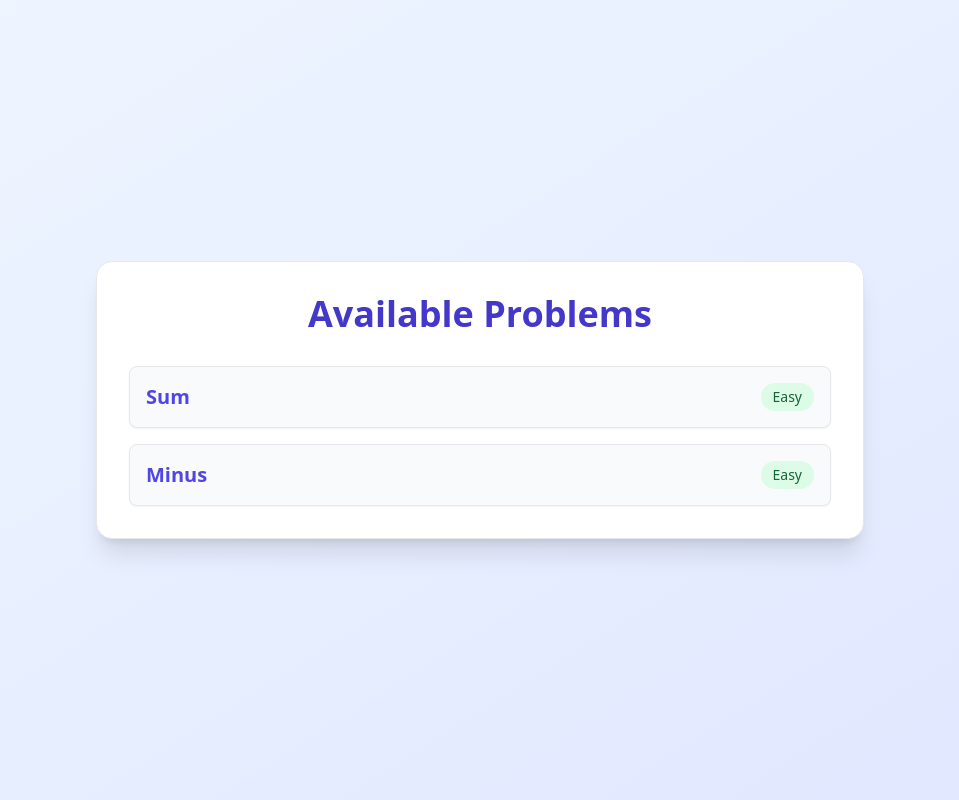
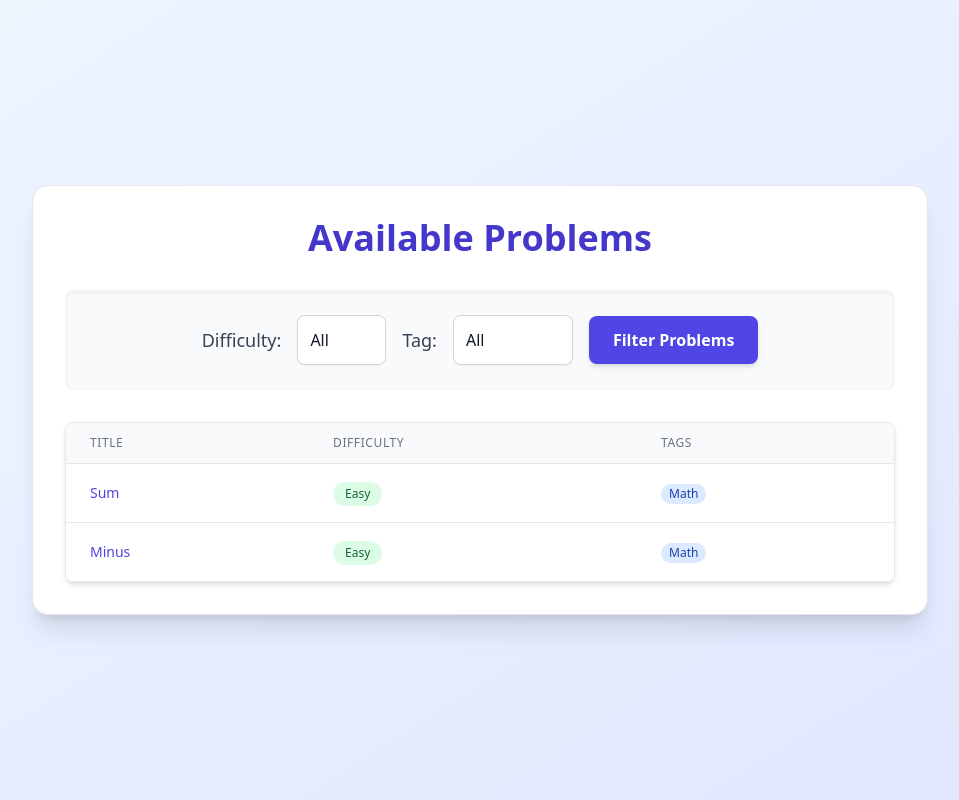
Before and after one commit to AIWizard47/Code, a Django app: page / in a window 1280 px wide. Shown: the whole page, without its empty margins (160-1119 px from the left). Run offline with Django 5.2, Linux system fonts and the light colour scheme; data comes from the database, SQL or seed files in the repository; both versions use the stored data as it was after the commit; some libraries are stand-ins or nearby versions.

Commit message:
Add tags to problems and enable filtering by tag and difficulty
Introduced a Tag model and a many-to-many relationship between Problem and Tag. Updated the admin to register Tag, added migrations for the new model and relationship, and enhanced the problem list view and template to support filtering problems by tag and difficulty. The UI now displays tags for each problem and provides filter controls for both tags and difficulty.

```diff
--- a/problems/Templates/problems/problem_list.html
+++ b/problems/Templates/problems/problem_list.html
@@ -6,19 +6,83 @@
     <title>Problems List</title>
     <!-- Tailwind CSS CDN -->
     <script src="https://cdn.tailwindcss.com"></script>
+    <style>
+        /* Custom scrollbar for tables if they become scrollable */
+        ::-webkit-scrollbar {
+            width: 8px;
+            height: 8px;
+        }
+        ::-webkit-scrollbar-track {
+            background: #f0f0f0;
+            border-radius: 4px;
+        }
+        ::-webkit-scrollbar-thumb {
+            background: #cbd5e1; /* Tailwind gray-300 */
+            border-radius: 4px;
+        }
+        ::-webkit-scrollbar-thumb:hover {
+            background: #94a3b8; /* Tailwind gray-400 */
+        }
+    </style>
 </head>
 <body class="bg-gradient-to-br from-blue-50 to-indigo-100 min-h-screen font-sans text-gray-800 flex items-center justify-center p-4">
 
-    <div class="bg-white p-8 rounded-2xl shadow-xl w-full max-w-3xl border border-gray-200">
+    <div class="bg-white p-8 rounded-2xl shadow-xl w-full max-w-4xl border border-gray-200">
         <h2 class="text-4xl font-extrabold text-center text-indigo-700 mb-8">Available Problems</h2>
 
-        <div class="space-y-4">
+        <!-- Filter Form -->
+        <form method="get" class="mb-8 p-6 bg-gray-50 rounded-lg shadow-inner border border-gray-100 flex flex-col md:flex-row items-center justify-center gap-4">
+            <div class="flex flex-col sm:flex-row items-center gap-4 w-full md:w-auto">
+                <label for="difficulty" class="text-lg font-medium text-gray-700 whitespace-nowrap">Difficulty:</label>
+                <select name="difficulty" id="difficulty" class="flex-grow md:max-w-[120px] p-3 border border-gray-300 rounded-lg shadow-sm focus:ring-indigo-500 focus:border-indigo-500 bg-white text-gray-900 appearance-none transition-all duration-200 hover:border-indigo-400">
+                    <option value="">All</option>
+                    <option value="Easy" {% if selected_difficulty == 'Easy' %}selected{% endif %}>Easy</option>
+                    <option value="Medium" {% if selected_difficulty == 'Medium' %}selected{% endif %}>Medium</option>
+                    <option value="Hard" {% if selected_difficulty == 'Hard' %}selected{% endif %}>Hard</option>
+                </select>
+            </div>
+
+            <div class="flex flex-col sm:flex-row items-center gap-4 w-full md:w-auto">
+                <label for="tag" class="text-lg font-medium text-gray-700 whitespace-nowrap">Tag:</label>
+                <select name="tag" id="tag" class="flex-grow md:max-w-[120px] p-3 border border-gray-300 rounded-lg shadow-sm focus:ring-indigo-500 focus:border-indigo-500 bg-white text-gray-900 appearance-none transition-all duration-200 hover:border-indigo-400">
+                    <option value="">All</option>
+                    {% for tag in tags %}
+                        <option value="{{ tag.name }}" {% if selected_tag == tag.name %}selected{% endif %}>{{ tag.name }}</option>
+                    {% endfor %}
+                </select>
+            </div>
+
+            <button type="submit" class="w-full md:w-auto px-6 py-3 bg-indigo-600 text-white font-semibold rounded-lg shadow-md hover:bg-indigo-700 focus:outline-none focus:ring-2 focus:ring-indigo-500 focus:ring-offset-2 transition-all duration-200 transform hover:scale-105 active:scale-95">
+                Filter Problems
+            </button>
+        </form>
+
+        <!-- Problem List Table -->
+        <div class="overflow-x-auto shadow-md rounded-lg border border-gray-200">
+            <table class="min-w-full divide-y divide-gray-200">
+                <thead class="bg-gray-50">
+                    <tr>
+                        <th scope="col" class="px-6 py-3 text-left text-xs font-medium text-gray-500 uppercase tracking-wider">
+                            Title
+                        </th>
+                        <th scope="col" class="px-6 py-3 text-left text-xs font-medium text-gray-500 uppercase tracking-wider">
+                            Difficulty
+                        </th>
+                        <th scope="col" class="px-6 py-3 text-left text-xs font-medium text-gray-500 uppercase tracking-wider">
+                            Tags
+                        </th>
+                    </tr>
+                </thead>
+                <tbody class="bg-white divide-y divide-gray-200">
                     {% for problem in problems %}
-                <div class="flex flex-col sm:flex-row items-start sm:items-center justify-between p-4 bg-gray-50 rounded-lg shadow-sm hover:bg-gray-100 transition duration-200 ease-in-out border border-gray-200">
-                    <a href="{% url 'problem_detail' problem.slug %}" class="text-xl font-semibold text-indigo-600 hover:text-indigo-800 transition duration-200 ease-in-out mb-2 sm:mb-0">
+                    <tr class="hover:bg-gray-50 transition duration-150 ease-in-out">
+                        <td class="px-6 py-4 whitespace-nowrap text-sm font-medium text-indigo-600">
+                            <a href="{% url 'problem_detail' problem.slug %}" class="hover:underline">
                                 {{ problem.title }}
                             </a>
-                    <span class="inline-flex items-center px-3 py-1 rounded-full text-sm font-medium
+                        </td>
+                        <td class="px-6 py-4 whitespace-nowrap">
+                            <span class="inline-flex items-center px-3 py-1 rounded-full text-xs font-medium
                                 {% if problem.difficulty == 'Easy' %}
                                     bg-green-100 text-green-800
                                 {% elif problem.difficulty == 'Medium' %}
@@ -30,24 +94,35 @@
                                 {% endif %}">
                                 {{ problem.difficulty }}
                             </span>
-                </div>
+                        </td>
+                        <td class="px-6 py-4 whitespace-nowrap text-sm text-gray-500">
+                            {% for tag in problem.tags.all %}
+                                <span class="inline-flex items-center px-2 py-0.5 rounded-full text-xs font-medium bg-blue-100 text-blue-800">
+                                    {{ tag.name }}
+                                </span>{% if not forloop.last %}<span class="inline-block w-1"></span>{% endif %}
                             {% endfor %}
+                        </td>
+                    </tr>
+                    {% endfor %}
+                </tbody>
+            </table>
         </div>
 
         {% comment %}
-            Example 'problems' data structure for local testing:
+            Example 'problems', 'tags', 'selected_difficulty', 'selected_tag' data for local testing:
             <script>
                 const problems = [
-                    { title: "Two Sum", difficulty: "Easy", slug: "two-sum" },
-                    { title: "Longest Substring Without Repeating Characters", difficulty: "Medium", slug: "longest-substring" },
-                    { title: "Median of Two Sorted Arrays", difficulty: "Hard", slug: "median-sorted-arrays" },
-                    { title: "Reverse Linked List", difficulty: "Easy", slug: "reverse-linked-list" }
+                    { title: "Two Sum", difficulty: "Easy", slug: "two-sum", tags: [{name: "Arrays"}, {name: "Hashing"}] },
+                    { title: "Longest Substring Without Repeating Characters", difficulty: "Medium", slug: "longest-substring", tags: [{name: "Strings"}, {name: "Sliding Window"}] },
+                    { title: "Median of Two Sorted Arrays", difficulty: "Hard", slug: "median-sorted-arrays", tags: [{name: "Arrays"}, {name: "Divide and Conquer"}] },
+                    { title: "Reverse Linked List", difficulty: "Easy", slug: "reverse-linked-list", tags: [{name: "Linked List"}] }
                 ];
-                // You would dynamically generate the list items here if not using a backend template engine.
-                // For a live site, Django/Jinja would handle `{% for problem in problems %}`
+                const tags = [{name: "Arrays"}, {name: "Hashing"}, {name: "Strings"}, {name: "Sliding Window"}, {name: "Divide and Conquer"}, {name: "Linked List"}];
+                const selected_difficulty = ""; // Example: "Easy", "Medium", "Hard", or ""
+                const selected_tag = ""; // Example: "Arrays", "Strings", or ""
+                // In a real application, these variables would be populated by your backend context.
             </script>
         {% endcomment %}
-
     </div>
 
 </body>
--- a/problems/admin.py
+++ b/problems/admin.py
@@ -1,5 +1,6 @@
 from django.contrib import admin
-from .models import Problem, TestCase
+from .models import Problem, TestCase, Tag
 # Register your models here.
 admin.site.register(Problem)
 admin.site.register(TestCase)
+admin.site.register(Tag)
--- a/problems/models.py
+++ b/problems/models.py
@@ -1,4 +1,11 @@
 from django.db import models
+
+
+class Tag(models.Model):
+    name = models.CharField(max_length=50, unique=True)
+
+    def __str__(self):
+        return self.name
 
 class Problem(models.Model):
     DIFFICULTY_CHOICES = [
@@ -15,6 +22,7 @@ class Problem(models.Model):
     sample_input = models.TextField()
     sample_output = models.TextField()
     difficulty = models.CharField(max_length=10, choices=DIFFICULTY_CHOICES)
+    tags = models.ManyToManyField(Tag, related_name='problems')
     slug = models.SlugField(unique=True)
 
     def __str__(self):
--- a/problems/views.py
+++ b/problems/views.py
@@ -1,9 +1,27 @@
 from django.shortcuts import render, get_object_or_404
-from .models import Problem
+from .models import Problem, Tag
 
 def problem_list(request):
+    tag_name = request.GET.get('tag')
+    difficulty = request.GET.get('difficulty')
+
     problems = Problem.objects.all()
-    return render(request, 'problems/problem_list.html', {'problems': problems})
+
+    if tag_name:
+        problems = problems.filter(tags__name=tag_name)
+
+    if difficulty:
+        problems = problems.filter(difficulty=difficulty)
+
+    tags = Tag.objects.all()
+
+    return render(request, 'problems/problem_list.html', {
+        'problems': problems,
+        'tags': tags,
+        'selected_tag': tag_name,
+        'selected_difficulty': difficulty,
+    })
+
 
 def problem_detail(request, slug):
     problem = get_object_or_404(Problem, slug=slug)
```
Also changed, not shown: db.sqlite3, problems/migrations/0003_tag.py (added), problems/migrations/0004_problem_tags.py (added). Lines whose indentation alone changed are shown as unchanged.
